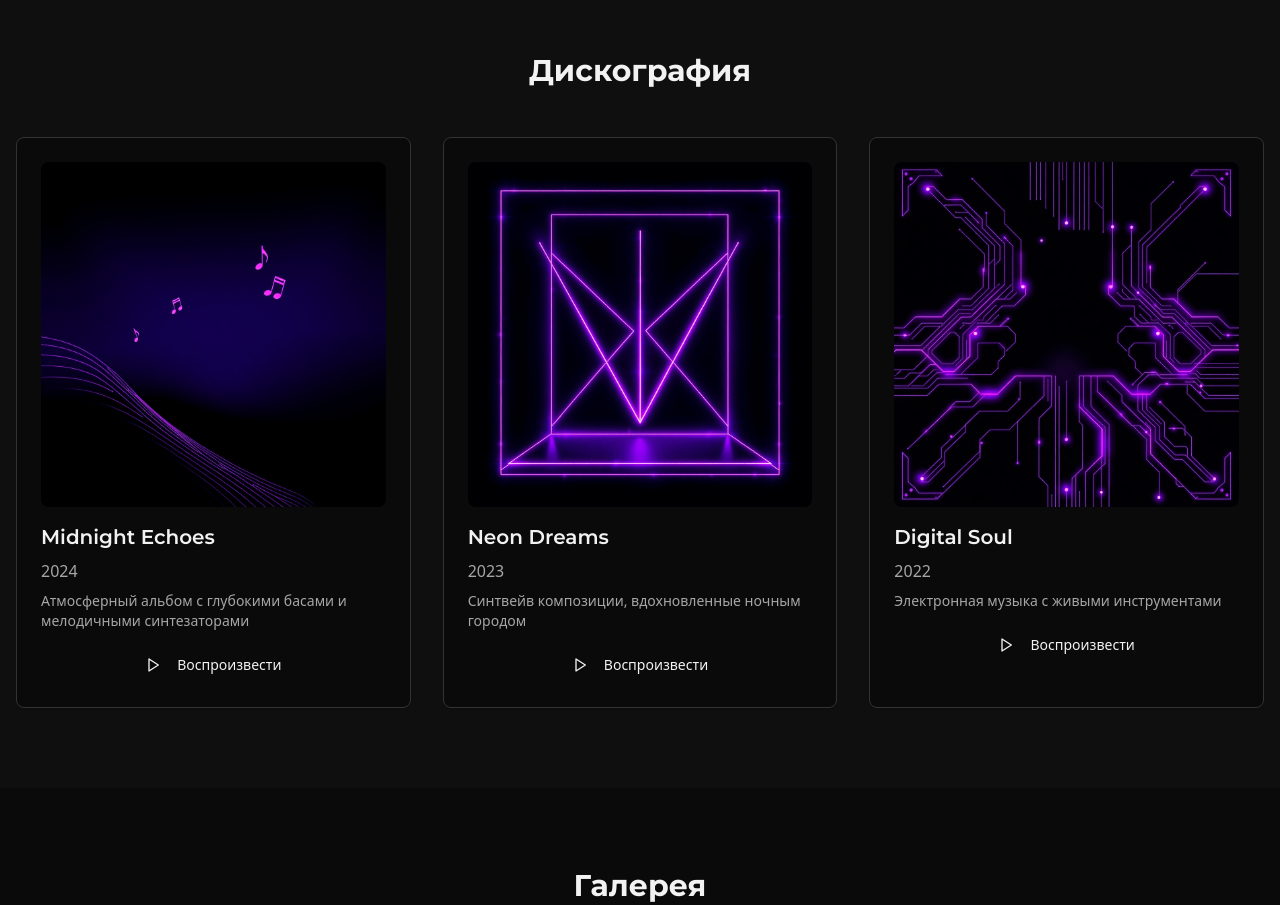
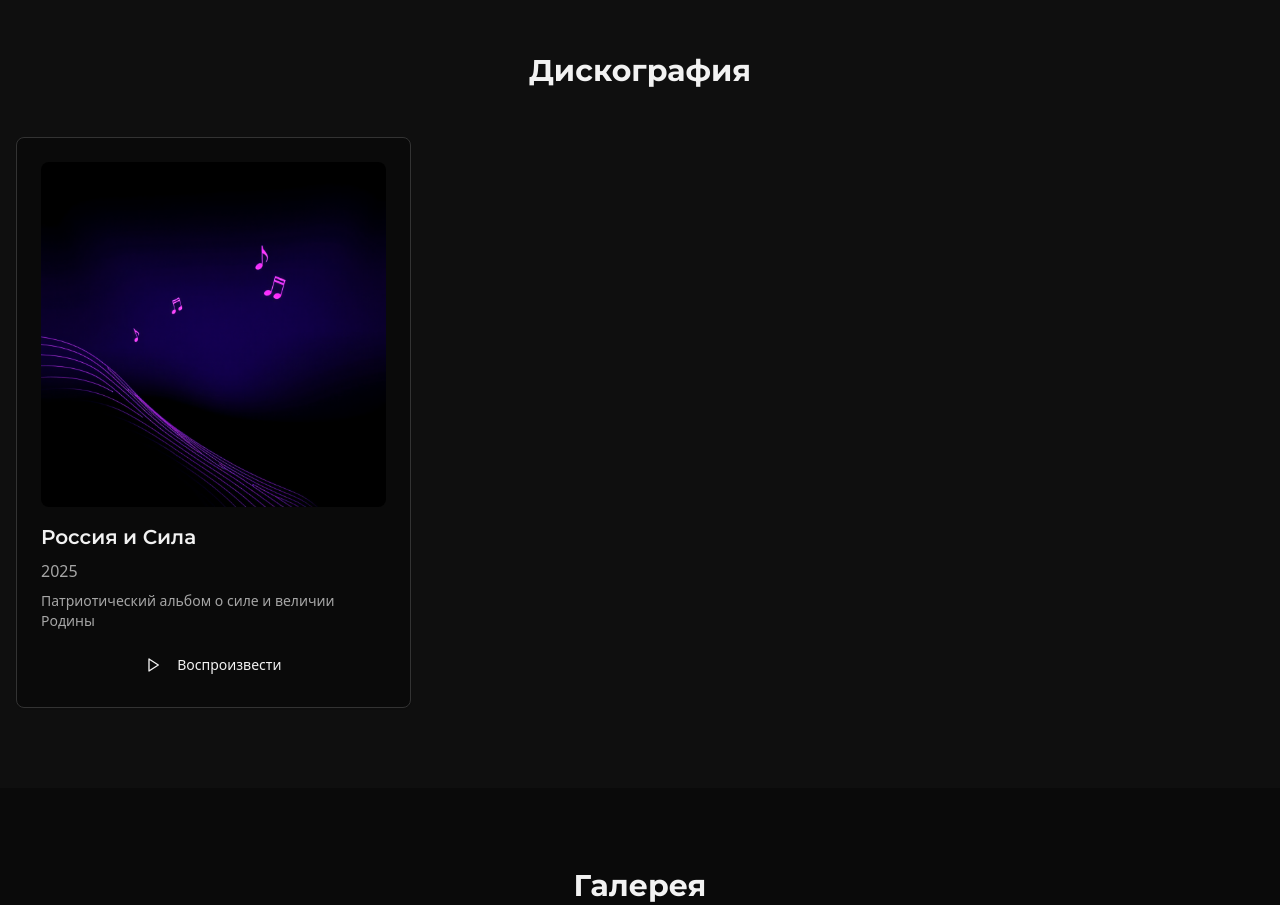
Before and after one commit to pr-poehali-dev/song-creator-portal, a React (Vite) app: page / in a window 1280 px wide. Shown: the part 520-1425 px from the top of the page. Built offline with nearby package versions, Linux system fonts and the light colour scheme.

Commit message:
Добавлен альбом "Россия и Сила" 2025

```diff
--- a/src/pages/Index.tsx
+++ b/src/pages/Index.tsx
@@ -6,24 +6,10 @@ const Index = () => {
   const albums = [
     {
       id: 1,
-      title: "Midnight Echoes",
-      year: "2024",
+      title: "Россия и Сила",
+      year: "2025",
       cover: "/img/b32a7585-e458-4710-86c9-54f981e083d8.jpg",
-      description: "Атмосферный альбом с глубокими басами и мелодичными синтезаторами"
-    },
-    {
-      id: 2,
-      title: "Neon Dreams",
-      year: "2023",
-      cover: "/img/9e7945b8-df31-426a-a872-da66f0324671.jpg",
-      description: "Синтвейв композиции, вдохновленные ночным городом"
-    },
-    {
-      id: 3,
-      title: "Digital Soul",
-      year: "2022",
-      cover: "/img/cb19f3f7-3d5c-42d2-b1a2-da1857e6b60e.jpg",
-      description: "Электронная музыка с живыми инструментами"
+      description: "Патриотический альбом о силе и величии Родины"
     }
   ];
 
```
